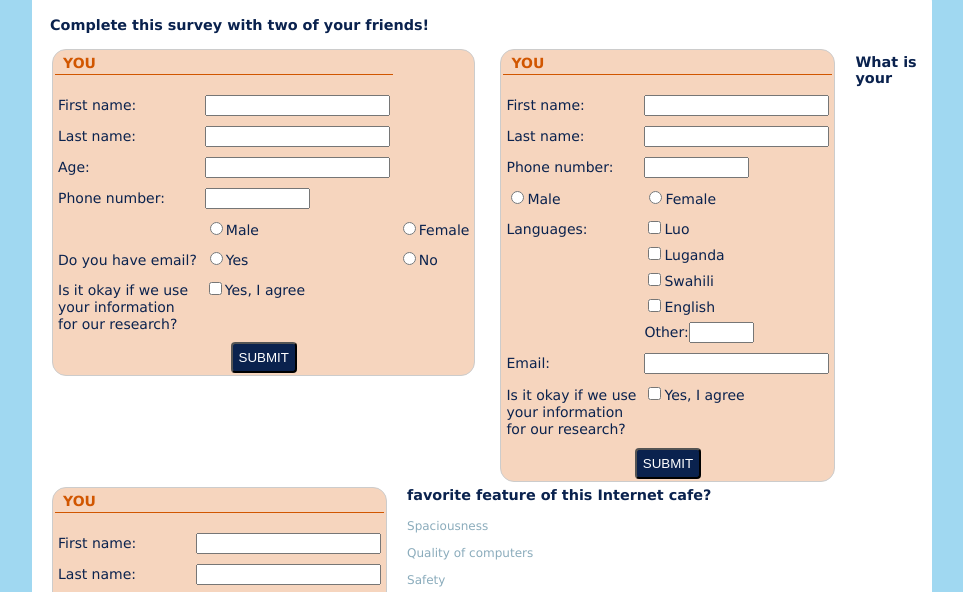
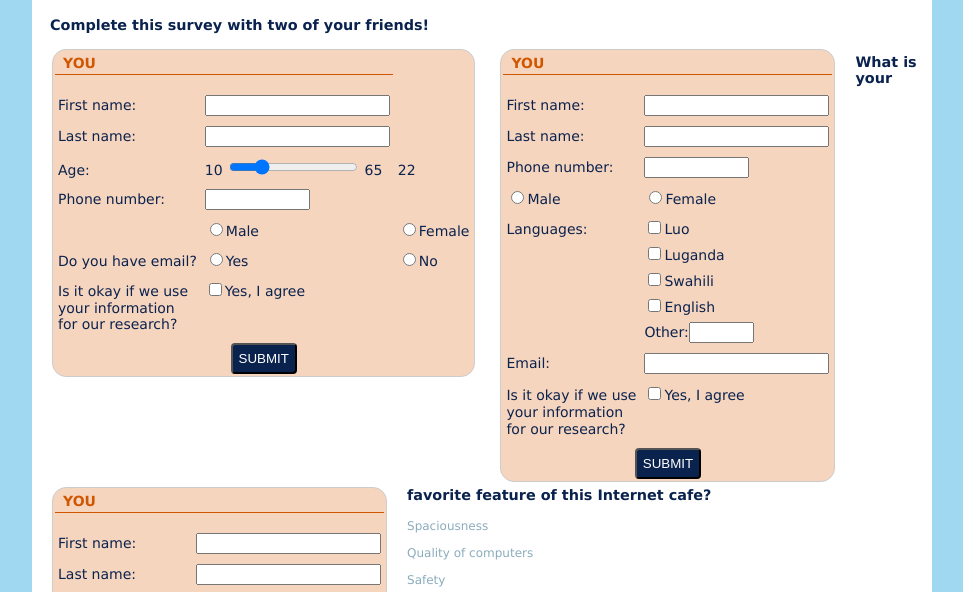
Before and after one commit to elizabethmgin/surveyWebsite, a plain HTML site: page index.html in a window 1280 px wide. Shown: the part 166-758 px from the top of the page, without its empty margins (158-1121 px from the left). Drawn offline with nearby package versions, Linux system fonts and the light colour scheme.

Commit message:
added slider

```diff
--- a/index.html
+++ b/index.html
@@ -14,6 +14,15 @@
 	<script type="text/javascript" src="lib/script.js"></script>
 	<script type="text/javascript" src="lib/script2.js"></script>
 
+	<script type="text/javascript">
+	function updateSlider(slideAmount) {
+		//get the element
+		var display = document.getElementById("chosen");
+		//show the amount
+		display.innerHTML=slideAmount;
+	}
+
+	</script>
 
 </head>
 <body>
@@ -32,7 +41,12 @@
 					<form method="post" action="" onSubmit="return validate(this);">
 						<tr><td>First name:</td><td><input type="text" maxlength="32" name="fname"/></td></tr>
 						<tr><td>Last name:</td><td><input type="text" maxlength="32" name="lname"/></td></tr>
-						<tr><td>Age:</td><td><input type="text" data-slider="true" data-slider-range="60" data-slider-step="10" data-slider-snap="true"></td></tr>
+						<tr><td>Age:</td><td id="slider">
+						10 <input id="slide" type="range"
+						 min="10" max="65" step="1" value="22"
+						 onchange="updateSlider(this.value)" />
+						 65
+						</td><td id="chosen">22</td></tr>
 						<tr><td>Phone number:</td><td><input type="text" maxlength="10" size="10" name="phoneNum" id="phoneNum" onkeyup="moveOnMax(this,'gender')"/></td></tr>
 						<tr><td></td><td><input type="radio" name="gender" value="male">Male</td><td><input type="radio" name="gender" value="female">Female</td></tr>
 						<tr><td>Do you have email?</td><td><input type="radio" name="email" value="yes">Yes</td><td><input type="radio" name="email" value="no">No</td></tr>
```
